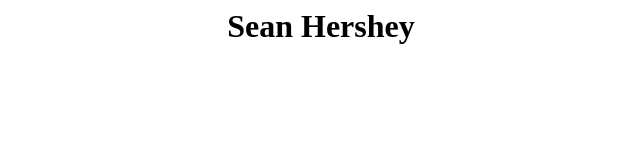
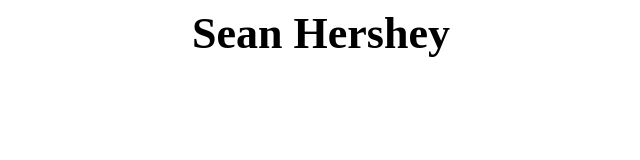
Before and after one commit to SeanHershey/seanhershey.github.io, a plain HTML site: page index.html in a window 1280 px wide. Shown: the whole page, without its empty margins (319-959 px from the left). Drawn offline with Linux system fonts and the light colour scheme.

Commit message:
Update index.html

```diff
--- a/index.html
+++ b/index.html
@@ -4,6 +4,7 @@
       body {
          background-color:"181a1b";
          color:"FFFFFF":
+         font-family: 'Zilla Slab';font-size: 22px;
       }
    </style>
 
```
